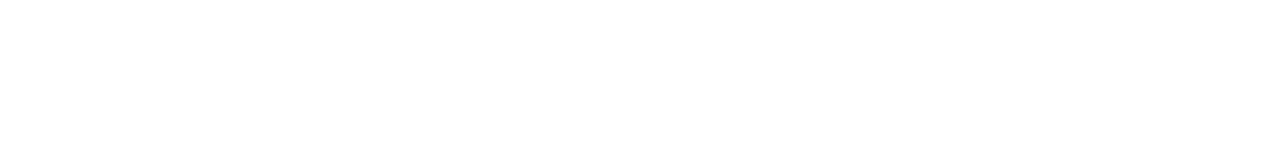
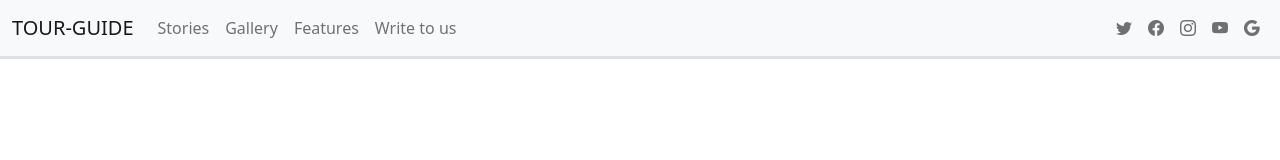
Before and after one commit to mozartin/Exam, a plain HTML site: page index.html in a window 1280 px wide. Drawn offline with nearby package versions, Linux system fonts and the light colour scheme.

Commit message:
navbar added

```diff
--- a/index.html
+++ b/index.html
@@ -1,17 +1,64 @@
 <!DOCTYPE html>
 <html lang="en">
+
 <head>
    <meta charset="UTF-8">
    <meta http-equiv="X-UA-Compatible" content="IE=edge">
    <meta name="viewport" content="width=device-width, initial-scale=1.0">
    <title>exam</title>
+   <link rel="stylesheet" href="https://cdn.jsdelivr.net/npm/bootstrap-icons@1.8.1/font/bootstrap-icons.css">
    <link rel="stylesheet" href="./css/bootstrap.css">
    <link rel="stylesheet" href="./css/style.css">
 </head>
+
 <body>
-
+   <nav class="navbar navbar-expand-lg navbar-light bg-light border-bottom border-3">
+      <div class="container-fluid">
+         <a class="navbar-brand" href="#">TOUR-GUIDE</a>
+         <button class="navbar-toggler" type="button" data-bs-toggle="collapse" data-bs-target="#navbarSupportedContent"
+            aria-controls="navbarSupportedContent" aria-expanded="false" aria-label="Toggle navigation">
+            <span class="navbar-toggler-icon"></span>
+         </button>
+         <div class="collapse navbar-collapse" id="navbarSupportedContent">
+            <ul class="navbar-nav me-auto mb-2 mb-lg-0">
+               <li class="nav-item">
+                  <a class="nav-link " aria-current="page" href="#">Stories</a>
+               </li>
+               <li class="nav-item">
+                  <a class="nav-link" href="#">Gallery</a>
+               </li>
+               <li class="nav-item">
+                  <a class="nav-link" href="#">Features</a>
+               </li>
+               <li class="nav-item">
+                  <a class="nav-link" href="#">Write to us</a>
+               </li>
+            </ul>
+            <form class="d-flex">
+               <ul class="navbar-nav me-auto mb-2 mb-lg-0">
+                  <li class="nav-item">
+                     <a class="nav-link " aria-current="page" href="#"><i class="bi bi-twitter"></i></a>
+                  </li>
+                  <li class="nav-item">
+                     <a class="nav-link" href="#"><i class="bi bi-facebook"></i></a>
+                  </li>
+                  <li class="nav-item">
+                     <a class="nav-link" href="#"><i class="bi bi-instagram"></i></a>
+                  </li>
+                  <li class="nav-item">
+                     <a class="nav-link" href="#"><i class="bi bi-youtube"></i></a>
+                  </li>
+                  <li class="nav-item">
+                     <a class="nav-link" href="#"><i class="bi bi-google"></i></a>
+                  </li>
+               </ul>
+            </form>
+         </div>
+      </div>
+   </nav>
 
 
    <script src="./js/bootstrap.min.js"></script>
 </body>
+
 </html>
```
